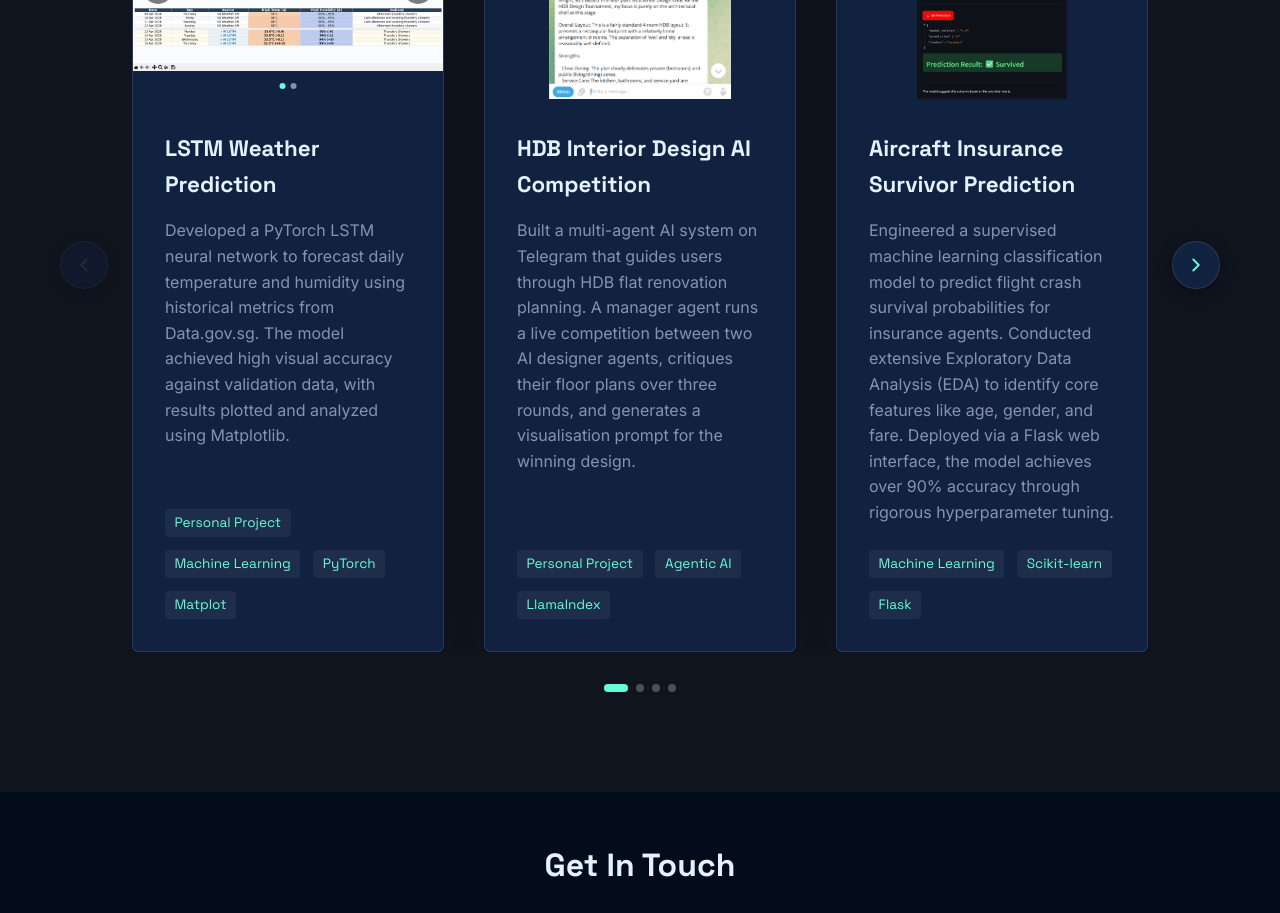
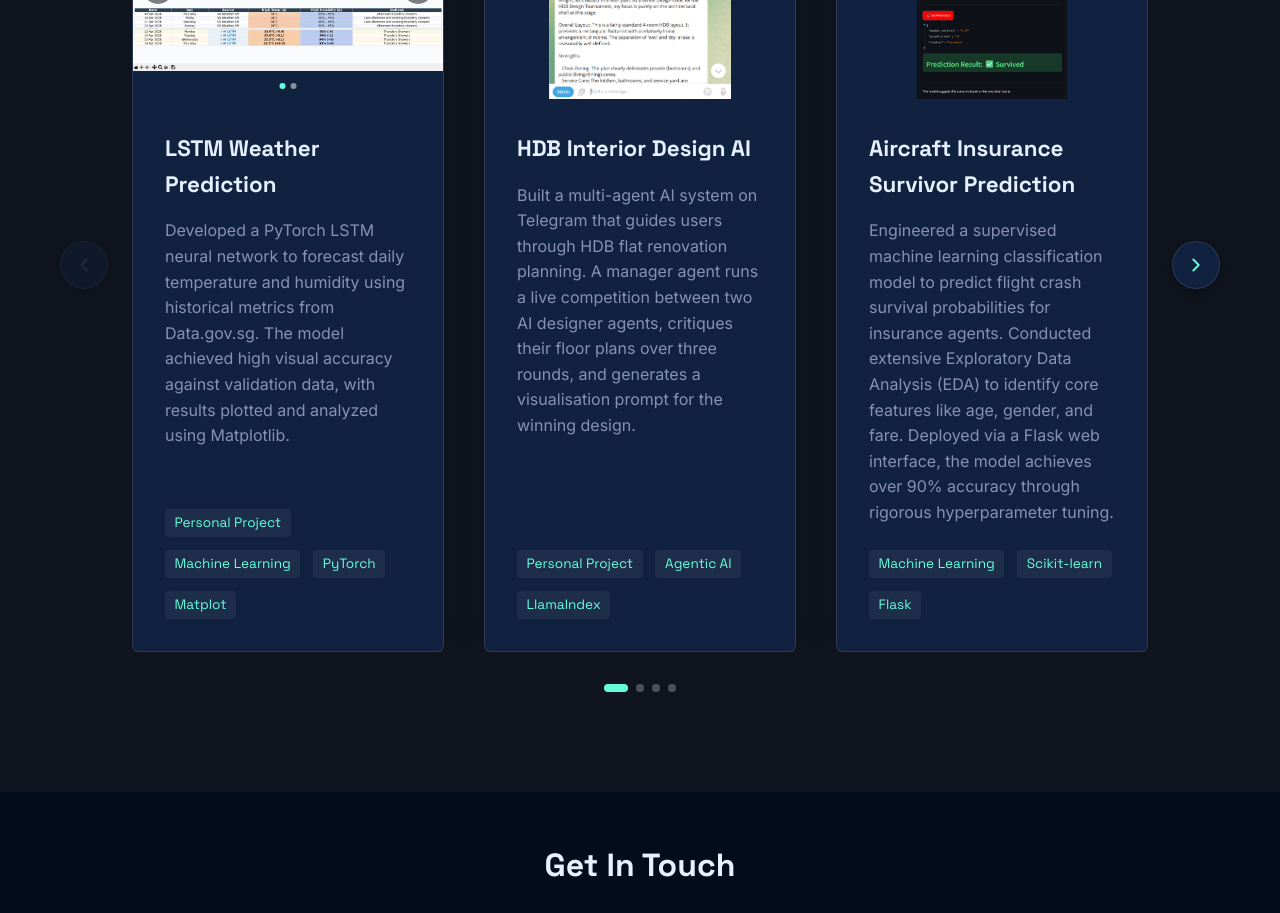
Before and after one commit to Randycje/Randycje.github.io, a React (Vite) app: page / in a window 1280 px wide. Shown: the part 4260-5173 px from the top of the page. Built offline with nearby package versions, Linux system fonts and the light colour scheme.

Commit message:
Update portfolio: Remove 'Competition' from HDB project title

```diff
--- a/src/components/Projects.jsx
+++ b/src/components/Projects.jsx
@@ -10,7 +10,7 @@ const projects = [
         image: '/LSTM.png, LSTM2.png'
     },
     {
-        title: 'HDB Interior Design AI Competition',
+        title: 'HDB Interior Design AI',
         description: 'Built a multi-agent AI system on Telegram that guides users through HDB flat renovation planning. A manager agent runs a live competition between two AI designer agents, critiques their floor plans over three rounds, and generates a visualisation prompt for the winning design.',
         tech: ['Personal Project', 'Agentic AI', 'LlamaIndex'],
         image: '/hdb-interior.png'
```
